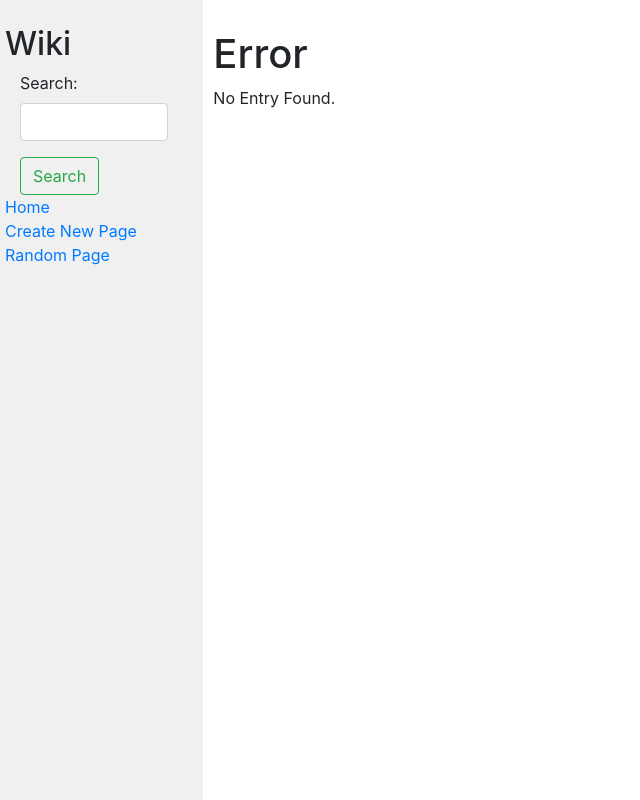
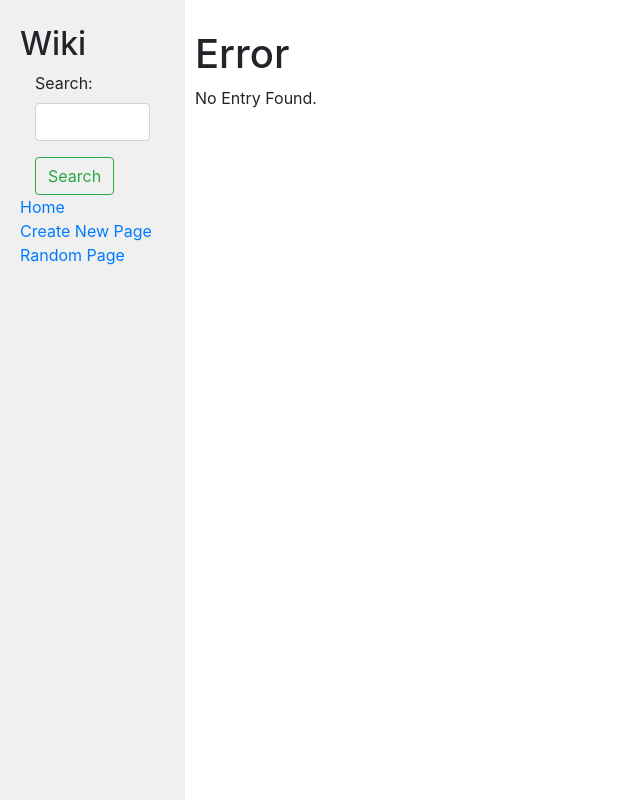
Before and after one commit to fross123/Random-wiki-project, a Django app: page /wiki/1/ in a window 1280 px wide. Shown: the whole page, without its empty margins (0-640 px from the left). Run offline with Django 3.2, Linux system fonts and the light colour scheme; some libraries are stand-ins or nearby versions.

Commit message:
added container to row

```diff
--- a/encyclopedia/templates/encyclopedia/layout.html
+++ b/encyclopedia/templates/encyclopedia/layout.html
@@ -10,7 +10,7 @@
         <link href="{% static 'encyclopedia/styles.css' %}" rel="stylesheet">
     </head>
     <body>
-        <div class="row">
+        <div class="container row">
             <div class="sidebar col-lg-2 col-md-3">
                 <h2>Wiki</h2>
                 <form action="{% url 'search' %}" method="POST">
```
